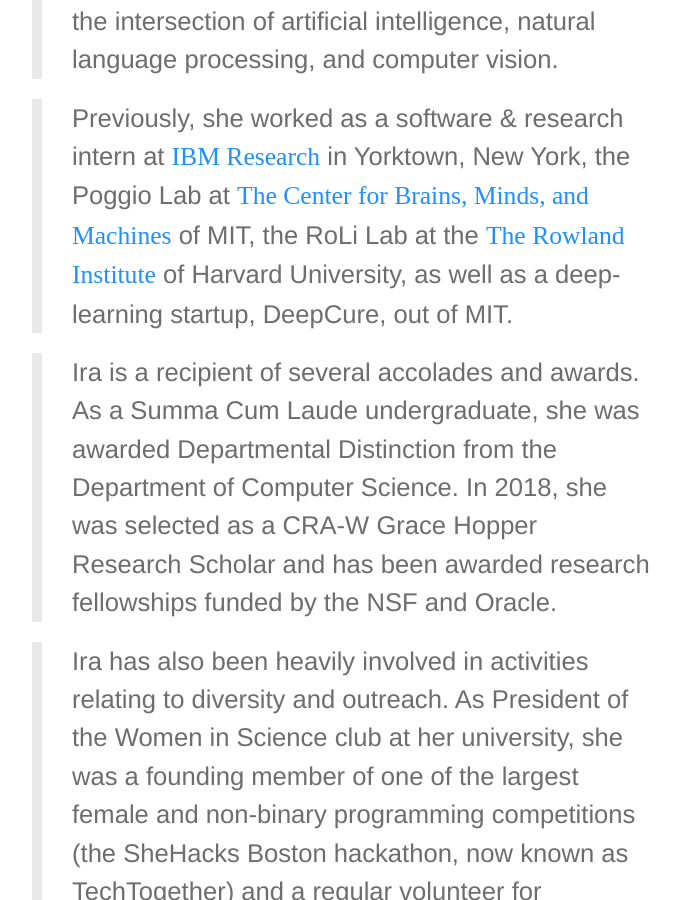
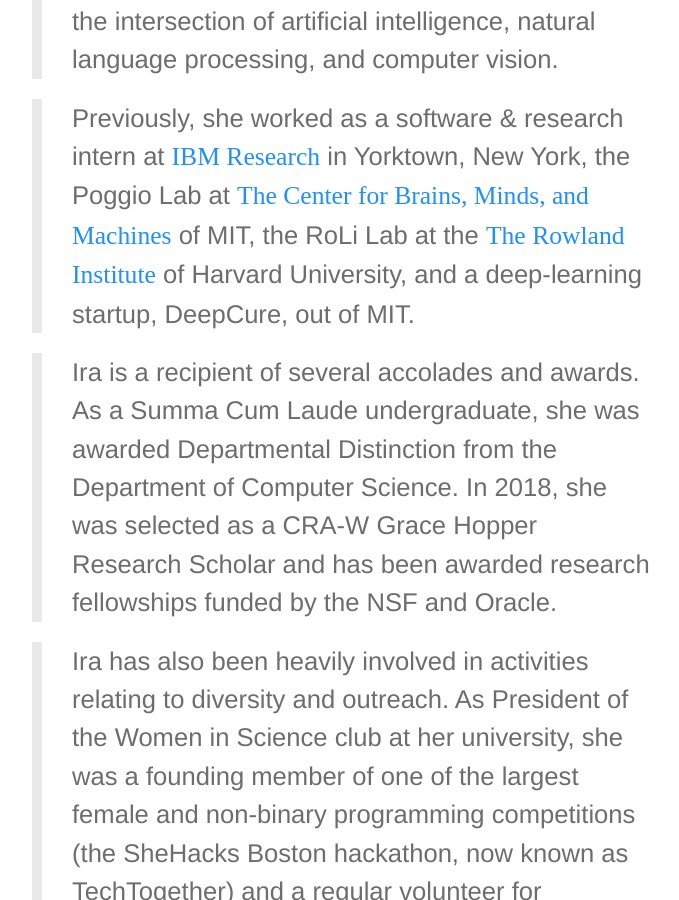
Before and after one commit to irixce/irixce.github.io, a Jekyll site: the page built from index.md, in a window 1280 px wide and 900 px high, scrolled down 351 px. Shown: the whole window, without its empty margins (298-977 px from the left). Built offline with Jekyll 4.4.1, drawn with Linux system fonts in a browser that asks for light colours; some web fonts are replaced.

Commit message:
Update index.md

```diff
--- a/index.md
+++ b/index.md
@@ -16,7 +16,7 @@ layout: default
 > Previously, she worked as a software & research intern at [IBM Research](http://www.research.ibm.com/) in Yorktown, New York,
 > the Poggio Lab at [The Center for Brains, Minds, and Machines](https://cbmm.mit.edu/) of MIT,
 > the RoLi Lab at the [The Rowland Institute](https://www2.rowland.harvard.edu/) of Harvard University,
-> as well as a deep-learning startup, DeepCure, out of MIT.
+> and a deep-learning startup, DeepCure, out of MIT.
 
 > Ira is a recipient of several accolades and awards. As a Summa Cum Laude undergraduate, she was awarded Departmental Distinction from the Department of Computer
 > Science. In 2018, she was selected as a CRA-W Grace Hopper Research Scholar and has been awarded research fellowships funded by the NSF and Oracle.
```
